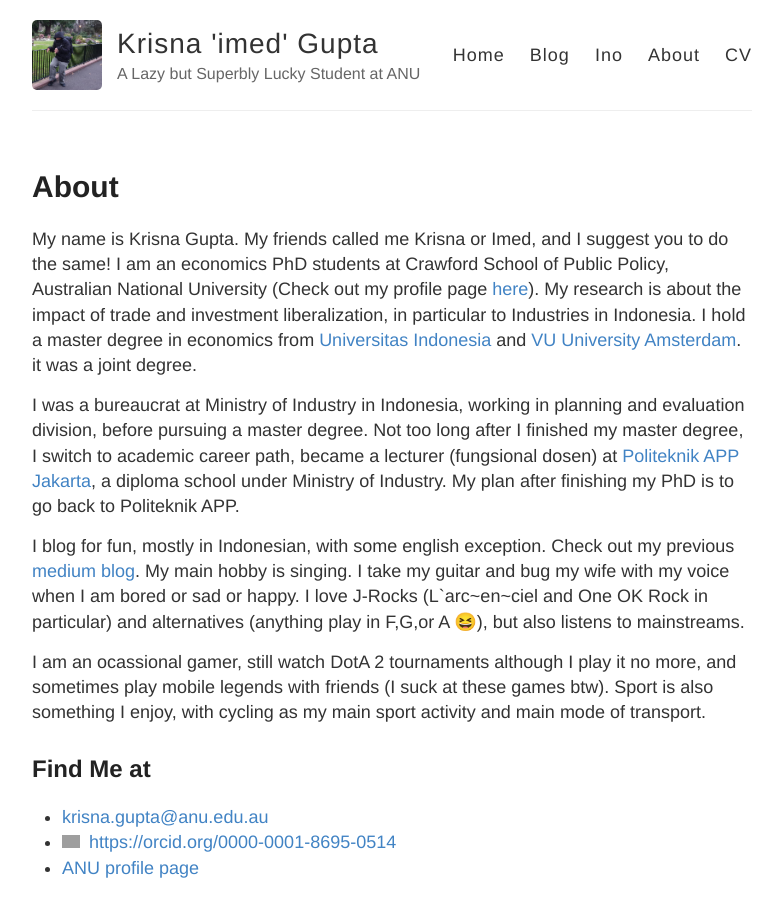
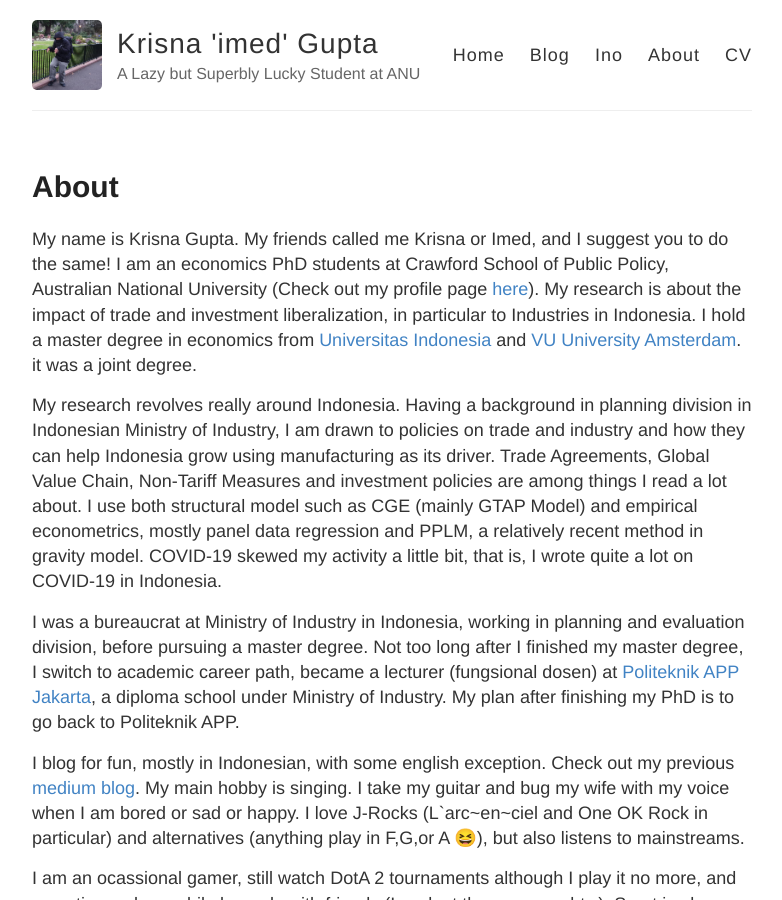
Before and after one commit to imedkrisna/imedkrisna.github.io, a Jekyll site: the page built from about.md, in a window 1280 px wide and 900 px high. Shown: the whole window, without its empty margins (248-1030 px from the left). Built offline with Jekyll 4.4.1, drawn with Linux system fonts in a browser that asks for light colours; some of the changed text lies outside the part shown; grey boxes are pictures that could not be loaded.

Commit message:
Update about.md

```diff
--- a/about.md
+++ b/about.md
@@ -5,6 +5,8 @@ permalink: /about/
 ---
 
 My name is Krisna Gupta. My friends called me Krisna or Imed, and I suggest you to do the same! I am an economics PhD students at Crawford School of Public Policy, Australian National University (Check out my profile page [here](https://crawford.anu.edu.au/people/phd/krisna-gupta)). My research is about the impact of trade and investment liberalization, in particular to Industries in Indonesia. I hold a master degree in economics from [Universitas Indonesia](http://ppie.feb.ui.ac.id/kurikulum/kurikulum-program-s2-linkage/) and [VU University Amsterdam](https://sbe.vu.nl/en/). it was a joint degree.
+
+My research revolves really around Indonesia. Having a background in planning division in Indonesian Ministry of Industry, I am drawn to policies on trade and industry and how they can help Indonesia grow using manufacturing as its driver. Trade Agreements, Global Value Chain, Non-Tariff Measures and investment policies are among things I read a lot about. I use both structural model such as CGE (mainly GTAP Model) and empirical econometrics, mostly panel data regression and PPLM, a relatively recent method in gravity model. COVID-19 skewed my activity a little bit, that is, I wrote quite a lot on COVID-19 in Indonesia.
 
 I was a bureaucrat at Ministry of Industry in Indonesia, working in planning and evaluation division, before pursuing a master degree. Not too long after I finished my master degree, I switch to academic career path, became a lecturer  (fungsional dosen) at [Politeknik APP Jakarta](https://poltekapp.ac.id/), a diploma school under Ministry of Industry. My plan after finishing my PhD is to go back to Politeknik APP.
 
@@ -64,3 +66,7 @@ I am an ocassional gamer, still watch DotA 2 tournaments although I play it no m
 
 Check out links below. I ocassionally sing and upload them in youtube :D I also play Smule. Hit the mic icon down there to visit my smule page. I mostly sing L'Arc-En-Ciel (or Laruku in short). Check out one example here :D
 <iframe frameborder="0" width="100%" height="125" src="https://www.smule.com/recording/larc-en-ciel-living-in-your-eyes-hitomi-no-junin-hitomi-no-juunin/988877746_3354266952/frame"></iframe>
+
+In Australia, I often times team-up with other Indonesian students to perform a mini accoustic band. I often play a Cajon. I also team-up with my old bandmates called BandIDs to produce a youtube video. I sing in these collaborations and my friends do the rest. This is one of the video hahahaha!
+
+<iframe width="560" height="315" src="https://www.youtube.com/embed/K5UkBlE5zZg" frameborder="0" allow="accelerometer; autoplay; encrypted-media; gyroscope; picture-in-picture" allowfullscreen></iframe>
```
